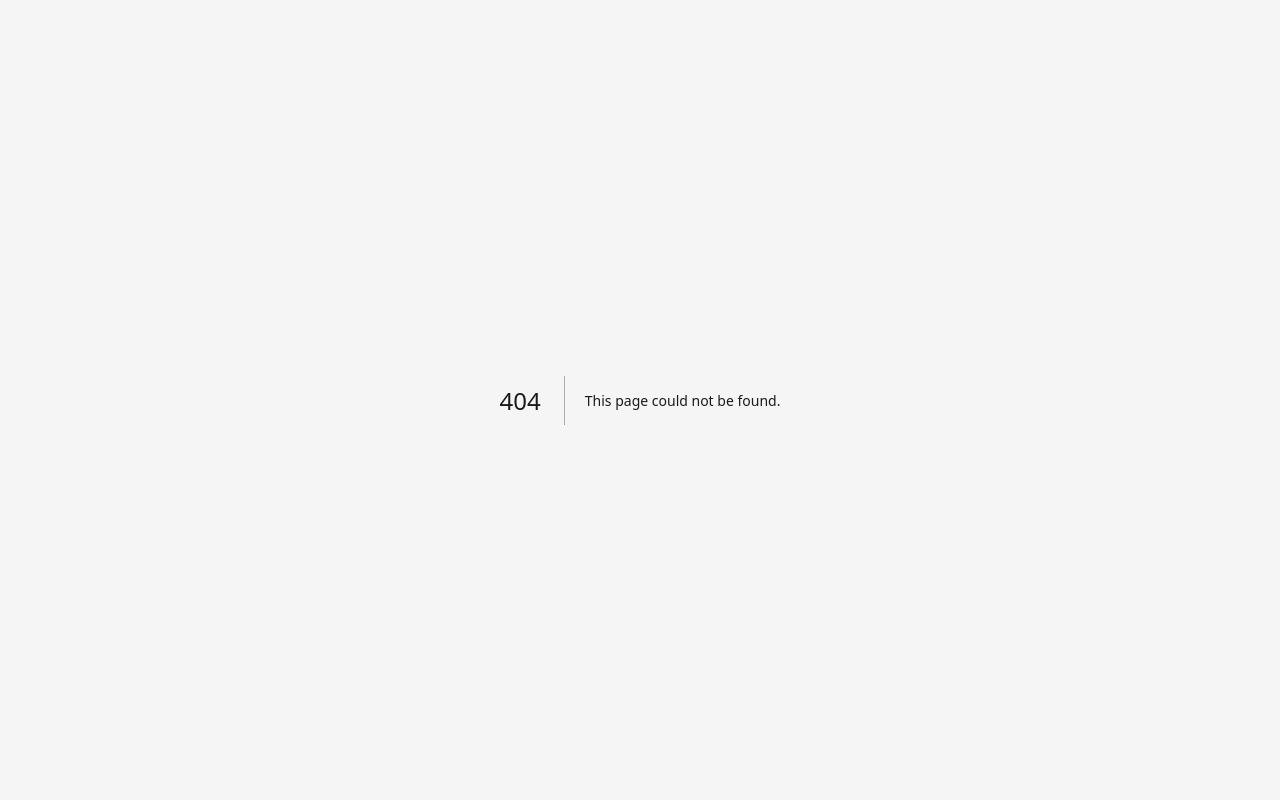
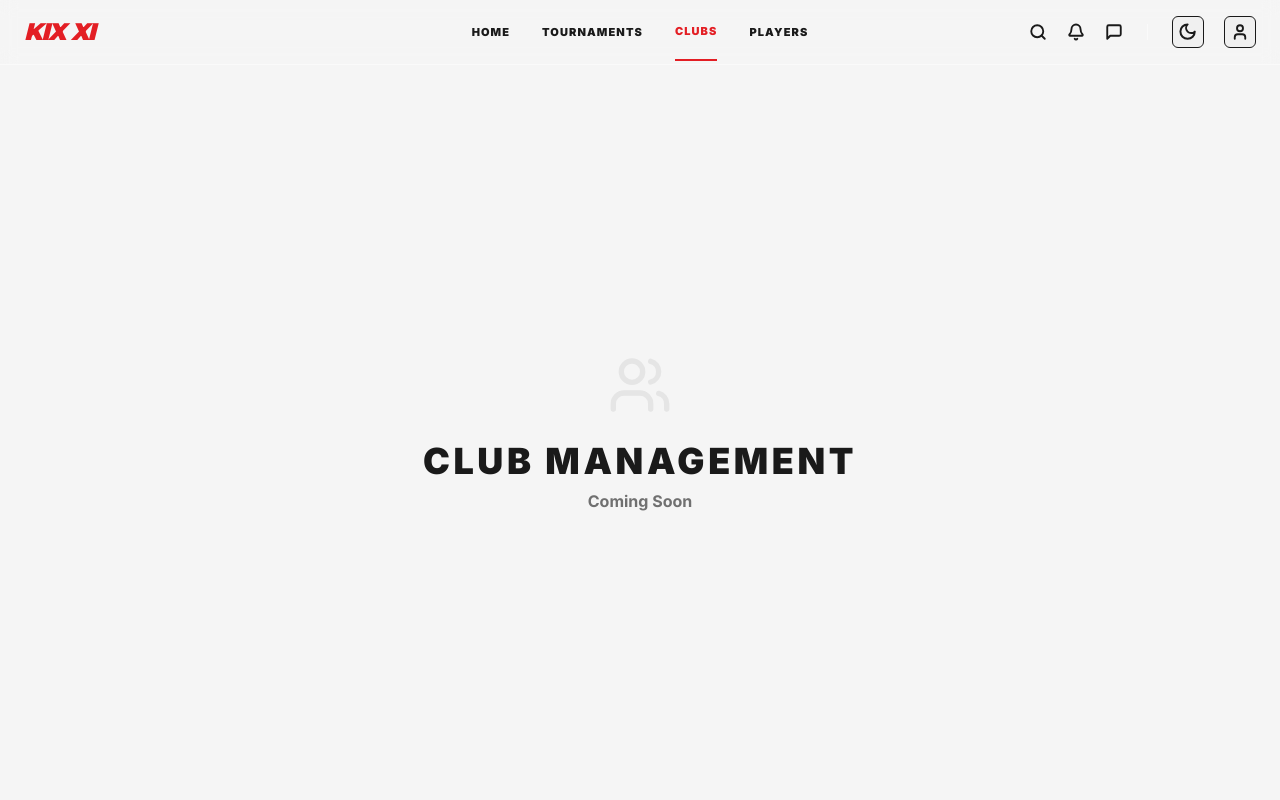
Before and after one commit to theshivamcreates/criclocal, a Next.js app: page /clubs in a window 1280 px wide. Before the commit this address had no page. Shown: the top 800 px of the page. Built offline with nearby package versions, Linux system fonts and the light colour scheme; no server answers.

Commit message:
feat: add coming soon pages for teams/clubs, update landing links

```diff
--- /dev/null
+++ b/app/clubs/page.tsx
@@ -0,0 +1,18 @@
+import { AppShell } from "@/components/AppShell";
+import { Users } from "lucide-react";
+
+export default function ClubsPage() {
+  return (
+    <AppShell>
+      <div className="flex h-[calc(100vh-4rem)] flex-col items-center justify-center bg-background p-6">
+        <Users size={64} className="mb-6 text-outline" />
+        <h1 className="mb-2 text-center text-3xl font-black uppercase tracking-widest text-on-background md:text-4xl">
+          Club Management
+        </h1>
+        <p className="text-center font-bold text-on-surface-variant">
+          Coming Soon
+        </p>
+      </div>
+    </AppShell>
+  );
+}
--- a/app/page.tsx
+++ b/app/page.tsx
@@ -4,17 +4,34 @@ import Link from "next/link";
 import { ArrowRight, Trophy, Users } from "lucide-react";
 import { AppShell } from "@/components/AppShell";
 import { useState, useEffect } from "react";
-import { auth } from "@/lib/firebase";
+import { auth, firestore } from "@/lib/firebase";
 import { onAuthStateChanged, type User } from "firebase/auth";
+import { doc, getDoc } from "firebase/firestore";
 
 export default function HomePage() {
   const [user, setUser] = useState<User | null>(null);
+  const [gamePlayed, setGamePlayed] = useState<string[]>([]);
 
   useEffect(() => {
     if (!auth) return;
-    const unsub = onAuthStateChanged(auth, (u) => setUser(u));
+    const unsub = onAuthStateChanged(auth, async (u) => {
+      setUser(u);
+      if (u && firestore) {
+        try {
+          const snap = await getDoc(doc(firestore, `users/${u.uid}`));
+          if (snap.exists()) {
+            setGamePlayed(snap.data()?.gamePlayed || []);
+          }
+        } catch (e) {
+          // ignore
+        }
+      }
+    });
     return unsub;
   }, []);
+
+  const primarySport = gamePlayed[0] || "Cricket";
+  const isFootball = primarySport === "Football";
 
   return (
     <AppShell>
@@ -58,7 +75,7 @@ export default function HomePage() {
                     See Recent Matches <ArrowRight size={18} strokeWidth={3}/>
                   </Link>
                   <Link
-                    href="/"
+                    href="/players"
                     className="bg-inverse-surface/50 backdrop-blur border-2 border-on-primary text-on-primary font-bold uppercase tracking-widest text-sm px-8 py-4 flex items-center justify-center hover:bg-on-primary hover:text-inverse-surface transition-colors"
                   >
                     Explore Network
@@ -73,7 +90,7 @@ export default function HomePage() {
                     Join the Community <ArrowRight size={18} strokeWidth={3}/>
                   </Link>
                   <Link
-                    href="/"
+                    href="/players"
                     className="bg-inverse-surface/50 backdrop-blur border-2 border-on-primary text-on-primary font-bold uppercase tracking-widest text-sm px-8 py-4 flex items-center justify-center hover:bg-on-primary hover:text-inverse-surface transition-colors"
                   >
                     Explore Network
@@ -114,13 +131,13 @@ export default function HomePage() {
                   <Users size={24} strokeWidth={2.5}/>
                 </div>
                 <h3 className="font-display text-3xl font-black text-on-primary uppercase tracking-tight mb-3">
-                  Team Management
+                  {isFootball ? "Club Management" : "Team Management"}
                 </h3>
                 <p className="text-inverse-on-surface opacity-80 max-w-md mb-8">
                   Take total control of your roster. Streamline day-to-day operations, track critical finances, and coordinate match schedules with uncompromising precision.
                 </p>
-                <Link href="#" className="text-primary font-bold uppercase tracking-widest text-xs flex items-center gap-2 hover:text-primary-container">
-                  Manage Team <ArrowRight size={14} strokeWidth={3}/>
+                <Link href={isFootball ? "/clubs" : "/teams"} className="text-primary font-bold uppercase tracking-widest text-xs flex items-center gap-2 hover:text-primary-container">
+                  {isFootball ? "Manage Club" : "Manage Team"} <ArrowRight size={14} strokeWidth={3}/>
                 </Link>
               </div>
             </div>
--- /dev/null
+++ b/app/teams/page.tsx
@@ -0,0 +1,18 @@
+import { AppShell } from "@/components/AppShell";
+import { Users } from "lucide-react";
+
+export default function TeamsPage() {
+  return (
+    <AppShell>
+      <div className="flex h-[calc(100vh-4rem)] flex-col items-center justify-center bg-background p-6">
+        <Users size={64} className="mb-6 text-outline" />
+        <h1 className="mb-2 text-center text-3xl font-black uppercase tracking-widest text-on-background md:text-4xl">
+          Team Management
+        </h1>
+        <p className="text-center font-bold text-on-surface-variant">
+          Coming Soon
+        </p>
+      </div>
+    </AppShell>
+  );
+}
```
